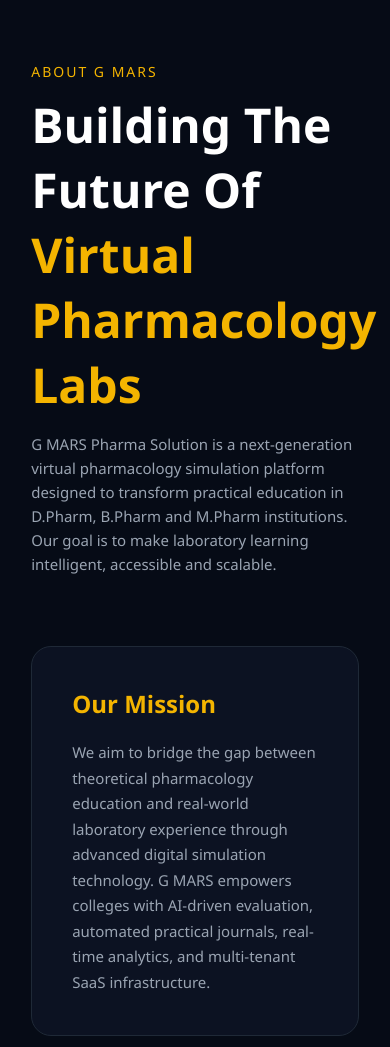
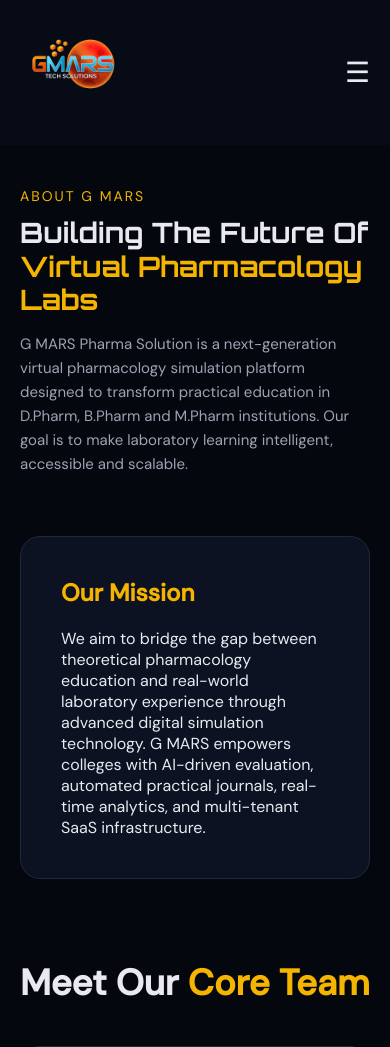
Before and after one commit to duocore0101/virtual-lab-backend, a Django app: page /about/ in a window 390 px wide. Shown: the top 1047 px of the page. Run offline with Django 5.2, Linux system fonts and the light colour scheme.

Commit message:
Improved mobile layout + updated experiment logic

```diff
--- a/templates/auth/login.html
+++ b/templates/auth/login.html
@@ -152,9 +152,9 @@ input:focus, select:focus{
 
 <div class="main-card">
 
-<img src="{% static 'images/gmars-logo.png' %}" class="logo">
+<img src="{% static 'images/logo.png' %}" class="logo">
 
-<h1>G-MARS Pharma Solution</h1>
+<h1>G-MARS Tech Solution</h1>
 <p class="subtitle">Virtual Pharmacology Lab Platform</p>
 
 {% if message %}
--- a/templates/public/about.html
+++ b/templates/public/about.html
@@ -4,68 +4,223 @@
 <head>
 <meta charset="UTF-8">
 <meta name="viewport" content="width=device-width, initial-scale=1.0">
-<title>About Us - G MARS</title>
+<title>About – G MARS Pharma Solution</title>
+
+<link href="https://fonts.googleapis.com/css2?family=Poppins:wght@300;400;600;700&family=Orbitron:wght@400;700;900&family=DM+Sans:wght@300;400;500&display=swap" rel="stylesheet">
 
 <style>
-*{
+
+/* ================= RESET ================= */
+*, *::before, *::after{
   margin:0;
   padding:0;
   box-sizing:border-box;
-    font-family:'Segoe UI', sans-serif;
 }
 
-body{
-    background:#060b16;
-    color:white;
-    padding:60px 8%;
+html, body{
+  max-width:100%;
+  overflow-x:hidden;
 }
 
-/* ===== HEADER ===== */
+/* ================= VARIABLES ================= */
+:root{
+  --bg-dark:#05070f;
+  --bg-light:#ffffff;
+  --gold:#f4b400;
+  --text-dark:#e8eaf0;
+  --text-light:#000;
+  --text-dim:#9aa4b2;
+  --card-dark:#0c1222;
+  --border-dark:#1f2937;
+}
+
+/* ================= BODY ================= */
+body{
+  font-family:'DM Sans',sans-serif;
+  background:var(--bg-dark);
+  color:var(--text-dark);
+  transition:0.4s ease;
+}
+
+body.light-mode{
+  background:var(--bg-light);
+  color:var(--text-light);
+}
+
+/* ================= NAVBAR ================= */
+.navbar{
+  display:flex;
+  justify-content:space-between;
+  align-items:center;
+  padding:15px 50px;
+  background:#060b16;
+}
+
+body.light-mode .navbar{
+  background:#fff;
+}
+
+.logo img{ height:110px; }
+
+.nav-links{
+  display:flex;
+  align-items:center;
+}
+
+.nav-links a{
+  margin-left:25px;
+  text-decoration:none;
+  color:inherit;
+  font-family:'Poppins',sans-serif;
+  font-weight:500;
+}
+
+.login-btn{
+  background:var(--gold);
+  color:#000!important;
+  padding:8px 18px;
+  border-radius:25px;
+}
+
+.theme-toggle{
+  margin-left:20px;
+  width:40px;
+  height:40px;
+  border-radius:50%;
+  cursor:pointer;
+  border:1px solid #444;
+  background:#111;
+  color:#fff;
+}
+
+body.light-mode .theme-toggle{
+  background:#fff;
+  color:#000;
+  border:1px solid #ddd;
+}
+
+/* ================= SIDEBAR ================= */
+.hamburger{ display:none; font-size:28px; cursor:pointer; }
+
+.sidebar{
+  position:fixed;
+  top:0;
+  right:-100%;
+  width:75%;
+  max-width:300px;
+  height:100vh;
+  background:#0c1222;
+  padding:100px 30px;
+  transition:0.4s;
+  z-index:200;
+}
+
+.sidebar.active{ right:0; }
+
+.sidebar a{
+  display:block;
+  margin-bottom:25px;
+  font-size:18px;
+  color:#fff;
+  text-decoration:none;
+}
+
+/* Sidebar Light Mode Fix */
+body.light-mode .sidebar{
+  background:#ffffff;
+}
+
+body.light-mode .sidebar a{
+  color:#000;
+}
+
+.mobile-theme-toggle{
+  margin-top:30px;
+  padding:12px;
+  border-radius:30px;
+  border:none;
+  background:var(--gold);
+  color:#000;
+  font-weight:600;
+  width:100%;
+}
+
+.sidebar-overlay{
+  position:fixed;
+  inset:0;
+  background:rgba(0,0,0,0.4);
+  opacity:0;
+  visibility:hidden;
+  transition:0.3s;
+  z-index:150;
+}
+
+.sidebar-overlay.active{
+  opacity:1;
+  visibility:visible;
+}
+
+/* ================= SECTION ================= */
+.about-section{
+  padding:60px 60px 100px;
+  min-height:100vh;
+}
+
 .about-header small{
-    color:#f4b400;
+  color:var(--gold);
   letter-spacing:2px;
   font-size:14px;
 }
 
 .about-header h1{
-    font-size:48px;
+  font-family:'Orbitron',monospace;
+  font-size:44px;
   margin-top:10px;
-    font-weight:700;
+  line-height:1.2;
 }
 
 .about-header h1 span{
-    color:#f4b400;
+  color:var(--gold);
 }
 
 .about-header p{
   margin-top:15px;
-    color:#9aa4b2;
+  color:var(--text-dim);
   max-width:650px;
   font-size:15px;
   line-height:1.6;
 }
 
-/* ===== MISSION SECTION ===== */
+/* ================= Mission ================= */
 .mission-section{
-    margin-top:70px;
-    background:#0c1222;
+  margin-top:60px;
+  background:var(--card-dark);
   padding:40px;
   border-radius:20px;
-    border:1px solid #1f2937;
+  border:1px solid var(--border-dark);
+  transition:0.3s;
+}
+
+.mission-section:hover{
+  box-shadow:0 0 30px rgba(244,180,0,0.2);
 }
 
 .mission-section h2{
-    color:#f4b400;
+  color:var(--gold);
   margin-bottom:20px;
 }
 
-.mission-section p{
-    color:#9aa4b2;
-    line-height:1.7;
-    font-size:15px;
+/* Light Mode Mission Fix */
+body.light-mode .mission-section{
+  background:#f5f5f5;
+  border:1px solid #ddd;
 }
 
-/* ===== TEAM SECTION ===== */
+body.light-mode .mission-section p{
+  color:#555;
+}
+
+/* ================= Team ================= */
 .team-section{
   margin-top:80px;
 }
@@ -138,39 +289,61 @@ body{
 }
 
 .value-card{
-    background:#0c1222;
+  background:var(--card-dark);
   padding:30px;
   border-radius:20px;
   flex:1 1 calc(33% - 20px);
-    border:1px solid #1f2937;
+  border:1px solid var(--border-dark);
   transition:0.3s;
 }
 
 .value-card:hover{
-    box-shadow:0 0 40px rgba(244,180,0,0.2);
+  box-shadow:0 0 30px rgba(244,180,0,0.2);
 }
 
 .value-card h4{
-    color:#f4b400;
+  color:var(--gold);
   margin-bottom:15px;
 }
 
 .value-card p{
-    color:#9aa4b2;
+  color:var(--text-dim);
   font-size:14px;
-    line-height:1.6;
 }
 
-/* ===== RESPONSIVE ===== */
-@media(max-width:1100px){
-    .team-container{
-        flex-wrap:wrap;
-        justify-content:center;
+/* Light Mode Value Fix */
+body.light-mode .value-card{
+  background:#f5f5f5;
+  border:1px solid #ddd;
+}
+
+body.light-mode .value-card p{
+  color:#555;
+}
+
+/* ================= MOBILE ================= */
+@media(max-width:900px){
+
+  .nav-links{ display:none; }
+
+  .hamburger{
+    display:block;
+    position:absolute;
+    right:20px;
+  }
+
+  .navbar{ padding:15px 20px; }
+
+  .about-section{
+    padding:40px 20px 80px;
+  }
+
+  .about-header h1{
+    font-size:28px;
   }
 
   .team-card{
-        width:45%;
-        margin-bottom:25px;
+    width:100%;
   }
 
   .value-card{
@@ -178,15 +351,45 @@ body{
   }
 }
 
-@media(max-width:700px){
-    .team-card{
-        width:100%;
-    }
-}
 </style>
 </head>
 
 <body>
+
+<!-- NAVBAR -->
+<div class="navbar">
+  <div class="logo">
+    <img src="{% static 'images/logo.png' %}" alt="Logo">
+  </div>
+
+  <div class="nav-links">
+    <a href="{% url 'home' %}">Home</a>
+    <a href="{% url 'features' %}">Features</a>
+    <a href="{% url 'experiments' %}">Experiments</a>
+    <a href="{% url 'pricing' %}">Pricing</a>
+    <a href="{% url 'about' %}">About</a>
+    <a href="{% url 'login' %}" class="login-btn">Login</a>
+    <button id="themeToggle" class="theme-toggle">🌙</button>
+  </div>
+
+  <div class="hamburger" onclick="toggleSidebar()">☰</div>
+</div>
+
+<!-- SIDEBAR -->
+<div class="sidebar" id="sidebar">
+  <a href="{% url 'home' %}">🏠 Home</a>
+  <a href="{% url 'features' %}">✨ Features</a>
+  <a href="{% url 'experiments' %}">🧪 Experiments</a>
+  <a href="{% url 'pricing' %}">💳 Pricing</a>
+  <a href="{% url 'about' %}">👨‍💻 About</a>
+  <a href="{% url 'login' %}">🔐 Login</a>
+  <button onclick="toggleTheme()" class="mobile-theme-toggle">🌗 Toggle Theme</button>
+</div>
+
+<div class="sidebar-overlay" id="overlay" onclick="toggleSidebar()"></div>
+
+<!-- CONTENT -->
+<section class="about-section">
 
 <div class="about-header">
   <small>ABOUT G MARS</small>
@@ -243,23 +445,31 @@ body{
     </div>
 </div>
 
-<!-- Values -->
-<div class="values">
-    <div class="value-card">
-        <h4>Innovation</h4>
-        <p>We integrate AI, automation, and modern SaaS architecture into pharmaceutical education.</p>
-    </div>
+</section>
 
-    <div class="value-card">
-        <h4>Accuracy</h4>
-        <p>Every simulation is designed to reflect real pharmacological laboratory standards.</p>
-    </div>
+<script>
+const toggleBtn=document.getElementById("themeToggle");
 
-    <div class="value-card">
-        <h4>Scalability</h4>
-        <p>Built for institutions — supporting multiple colleges under one secure multi-tenant system.</p>
-    </div>
-</div>
+function toggleTheme(){
+  document.body.classList.toggle("light-mode");
+  localStorage.setItem("theme",
+    document.body.classList.contains("light-mode") ? "light":"dark"
+  );
+}
+
+if(localStorage.getItem("theme")==="light"){
+  document.body.classList.add("light-mode");
+}
+
+if(toggleBtn){
+  toggleBtn.addEventListener("click",toggleTheme);
+}
+
+function toggleSidebar(){
+  document.getElementById("sidebar").classList.toggle("active");
+  document.getElementById("overlay").classList.toggle("active");
+}
+</script>
 
 </body>
 </html>
--- a/templates/public/experiments.html
+++ b/templates/public/experiments.html
@@ -285,6 +285,7 @@ body:not(.dark-mode) .exp-section{
     <a href="{% url 'features' %}">Features</a>
     <a href="{% url 'experiments' %}">Experiments</a>
     <a href="{% url 'pricing' %}">Pricing</a>
+    <a href="{% url 'about' %}">About</a>
     <a href="{% url 'login' %}" class="login-btn">Login</a>
     <button id="themeToggle" class="theme-toggle">🌙</button>
   </div>
@@ -298,6 +299,7 @@ body:not(.dark-mode) .exp-section{
   <a href="{% url 'features' %}">✨ Features</a>
   <a href="{% url 'experiments' %}">🧪 Experiments</a>
   <a href="{% url 'pricing' %}">💳 Pricing</a>
+  <a href="{% url 'about' %}">👨‍💻 About</a>
   <a href="{% url 'login' %}">🔐 Login</a>
   <button onclick="toggleTheme()" class="mobile-theme-toggle">🌗 Toggle Theme</button>
 </div>
--- a/templates/public/home.html
+++ b/templates/public/home.html
@@ -317,6 +317,7 @@ body {
     <a href="{% url 'features' %}">Features</a>
     <a href="{% url 'experiments' %}">Experiments</a>
     <a href="{% url 'pricing' %}">Pricing</a>
+    <a href="{% url 'about' %}">About</a>
     <a href="{% url 'login' %}" class="login-btn">Login</a>
 
   </div>
@@ -330,6 +331,7 @@ body {
   <a href="{% url 'features' %}">✨ Features</a>
   <a href="{% url 'experiments' %}">🧪 Experiments</a>
   <a href="{% url 'pricing' %}">💳 Pricing</a>
+  <a href="{% url 'about' %}">👨‍💻 About</a>
   <a href="{% url 'login' %}">🔐 Login</a>
 
 </div>
--- a/templates/public/pricing.html
+++ b/templates/public/pricing.html
@@ -318,6 +318,7 @@ body.light-mode .navbar{
     <a href="{% url 'features' %}">Features</a>
     <a href="{% url 'experiments' %}">Experiments</a>
     <a href="{% url 'pricing' %}">Pricing</a>
+    <a href="{% url 'about' %}">About</a>
     <a href="{% url 'login' %}" class="login-btn">Login</a>
     <button id="themeToggle" class="theme-toggle">🌙</button>
   </div>
@@ -331,6 +332,7 @@ body.light-mode .navbar{
   <a href="{% url 'features' %}">✨ Features</a>
   <a href="{% url 'experiments' %}">🧪 Experiments</a>
   <a href="{% url 'pricing' %}">💳 Pricing</a>
+  <a href="{% url 'about' %}">👨‍💻 About</a>
   <a href="{% url 'login' %}">🔐 Login</a>
   <button onclick="toggleTheme()" class="mobile-theme-toggle">🌗 Toggle Theme</button>
 </div>
```
Also changed, not shown: other parts of templates/public/about.html (+20 -25 lines). Lines whose indentation alone changed are shown as unchanged.
